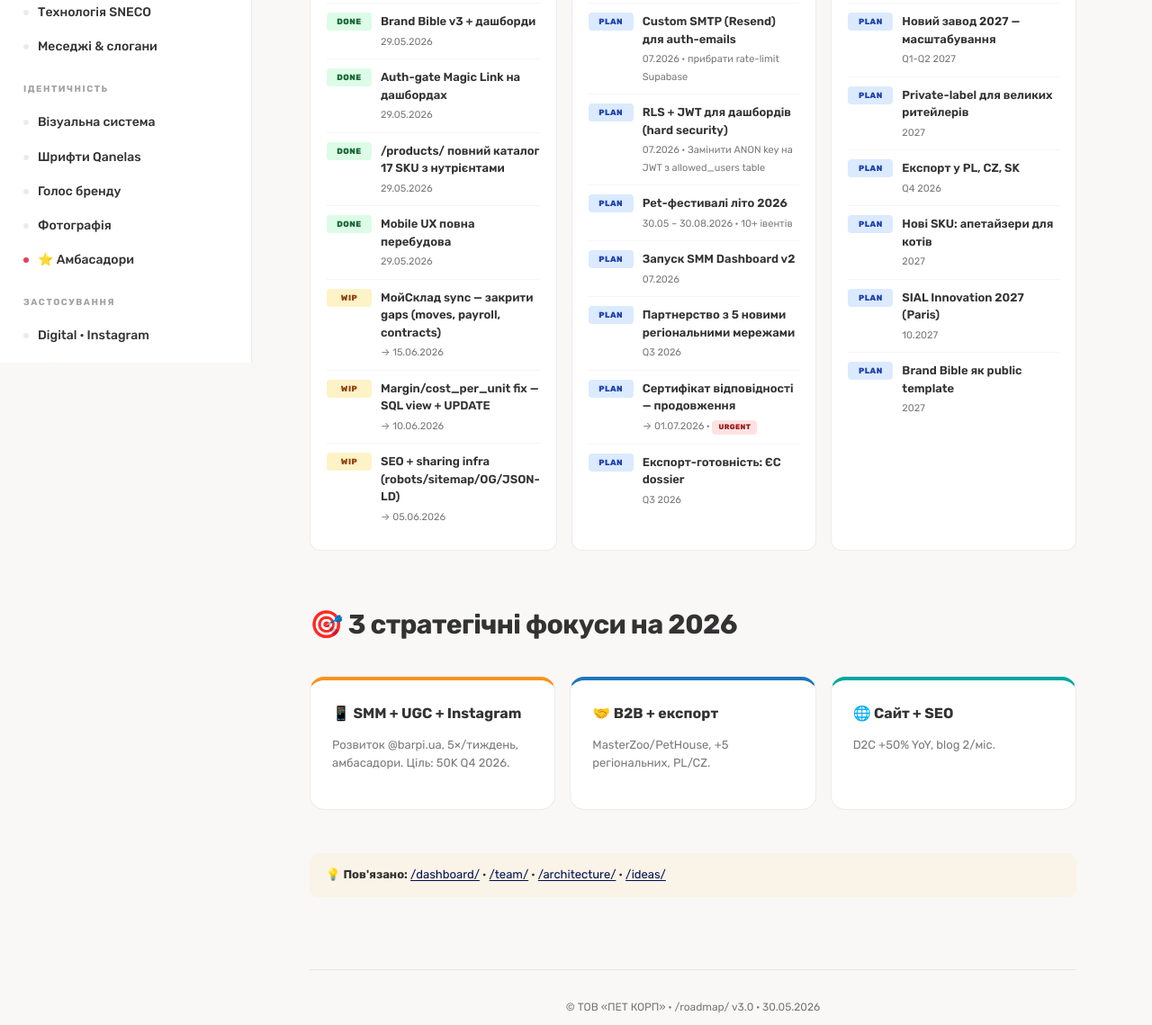
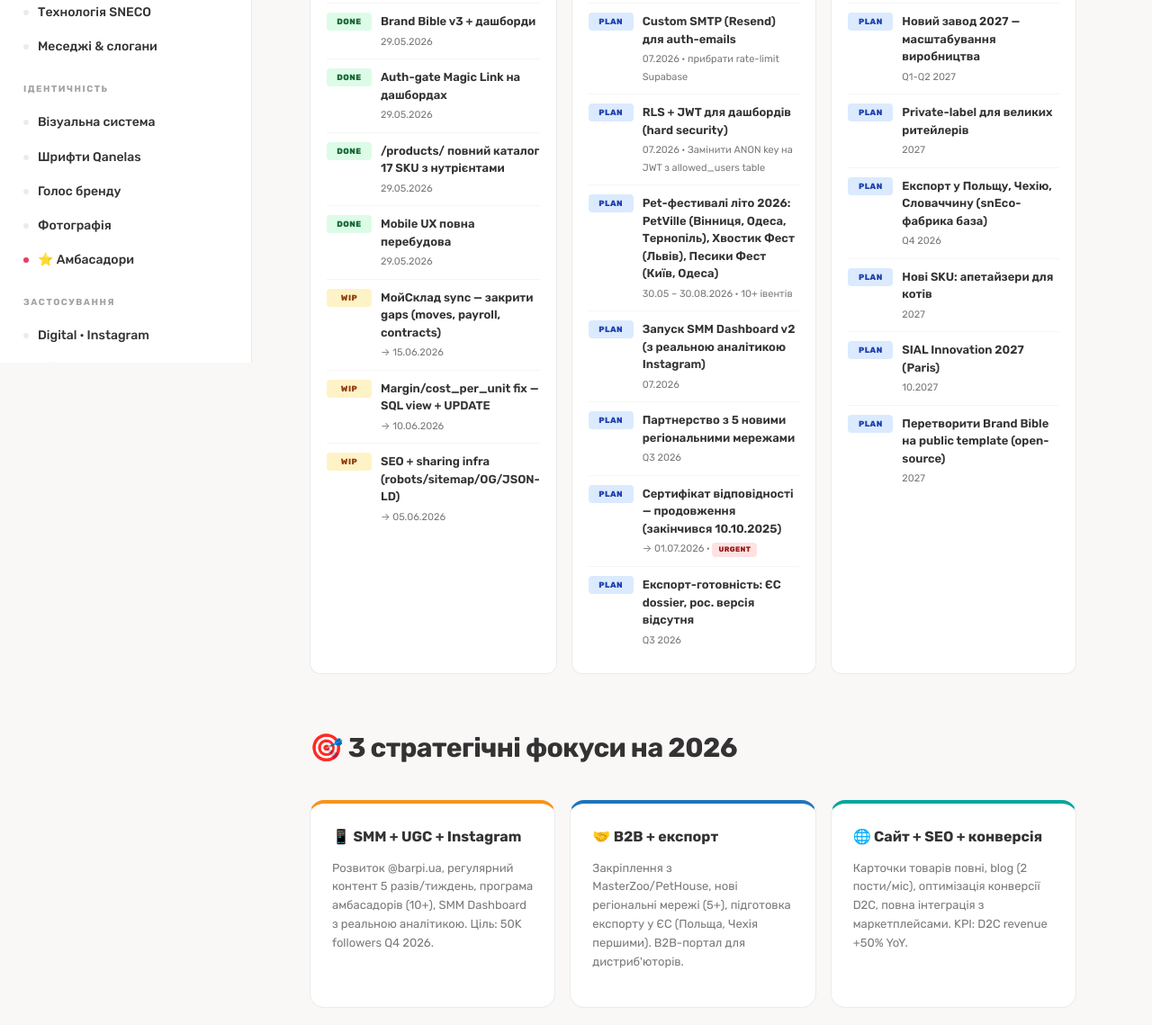
Before and after one commit to dreamcarua/barpi-brand-book, a plain HTML site: page roadmap/index.html in a window 1280 px wide. Shown: the part 397-1536 px from the top of the page at 90% size. Drawn offline with Linux system fonts and the light colour scheme.

Commit message:
Restore roadmap/index.html verbatim — fix condensed content from previous batch

```diff
--- a/roadmap/index.html
+++ b/roadmap/index.html
@@ -48,13 +48,55 @@
     <h3>🔥 NOW</h3>
     <div class="meta"><span data-lang="uk">Червень 2026 · у роботі</span><span data-lang="en">June 2026 · in progress</span></div>
 
-    <div class="rm-task"><span class="rm-status done">DONE</span><div class="rm-body"><strong><span data-lang="uk">Brand Bible v3 + дашборди</span><span data-lang="en">Brand Bible v3 + dashboards</span></strong><span class="when">29.05.2026</span></div></div>
-    <div class="rm-task"><span class="rm-status done">DONE</span><div class="rm-body"><strong><span data-lang="uk">Auth-gate Magic Link на дашбордах</span><span data-lang="en">Magic Link auth-gate on dashboards</span></strong><span class="when">29.05.2026</span></div></div>
-    <div class="rm-task"><span class="rm-status done">DONE</span><div class="rm-body"><strong><span data-lang="uk">/products/ повний каталог 17 SKU з нутрієнтами</span><span data-lang="en">/products/ full 17 SKU catalog</span></strong><span class="when">29.05.2026</span></div></div>
-    <div class="rm-task"><span class="rm-status done">DONE</span><div class="rm-body"><strong><span data-lang="uk">Mobile UX повна перебудова</span><span data-lang="en">Mobile UX full rebuild</span></strong><span class="when">29.05.2026</span></div></div>
-    <div class="rm-task"><span class="rm-status wip">WIP</span><div class="rm-body"><strong><span data-lang="uk">МойСклад sync — закрити gaps (moves, payroll, contracts)</span><span data-lang="en">MoySklad sync — close gaps (moves, payroll, contracts)</span></strong><span class="when">→ 15.06.2026</span></div></div>
-    <div class="rm-task"><span class="rm-status wip">WIP</span><div class="rm-body"><strong><span data-lang="uk">Margin/cost_per_unit fix — SQL view + UPDATE</span><span data-lang="en">Margin/cost_per_unit fix</span></strong><span class="when">→ 10.06.2026</span></div></div>
-    <div class="rm-task"><span class="rm-status wip">WIP</span><div class="rm-body"><strong>SEO + sharing infra (robots/sitemap/OG/JSON-LD)</strong><span class="when">→ 05.06.2026</span></div></div>
+    <div class="rm-task">
+      <span class="rm-status done">DONE</span>
+      <div class="rm-body">
+        <strong><span data-lang="uk">Brand Bible v3 + дашборди</span><span data-lang="en">Brand Bible v3 + dashboards</span></strong>
+        <span class="when">29.05.2026</span>
+      </div>
+    </div>
+    <div class="rm-task">
+      <span class="rm-status done">DONE</span>
+      <div class="rm-body">
+        <strong><span data-lang="uk">Auth-gate Magic Link на дашбордах</span><span data-lang="en">Magic Link auth-gate on dashboards</span></strong>
+        <span class="when">29.05.2026</span>
+      </div>
+    </div>
+    <div class="rm-task">
+      <span class="rm-status done">DONE</span>
+      <div class="rm-body">
+        <strong><span data-lang="uk">/products/ повний каталог 17 SKU з нутрієнтами</span><span data-lang="en">/products/ full 17 SKU catalog</span></strong>
+        <span class="when">29.05.2026</span>
+      </div>
+    </div>
+    <div class="rm-task">
+      <span class="rm-status done">DONE</span>
+      <div class="rm-body">
+        <strong><span data-lang="uk">Mobile UX повна перебудова</span><span data-lang="en">Mobile UX full rebuild</span></strong>
+        <span class="when">29.05.2026</span>
+      </div>
+    </div>
+    <div class="rm-task">
+      <span class="rm-status wip">WIP</span>
+      <div class="rm-body">
+        <strong><span data-lang="uk">МойСклад sync — закрити gaps (moves, payroll, contracts)</span><span data-lang="en">MoySklad sync — close gaps (moves, payroll, contracts)</span></strong>
+        <span class="when">→ 15.06.2026</span>
+      </div>
+    </div>
+    <div class="rm-task">
+      <span class="rm-status wip">WIP</span>
+      <div class="rm-body">
+        <strong><span data-lang="uk">Margin/cost_per_unit fix — SQL view + UPDATE</span><span data-lang="en">Margin/cost_per_unit fix</span></strong>
+        <span class="when">→ 10.06.2026</span>
+      </div>
+    </div>
+    <div class="rm-task">
+      <span class="rm-status wip">WIP</span>
+      <div class="rm-body">
+        <strong>SEO + sharing infra (robots/sitemap/OG/JSON-LD)</strong>
+        <span class="when">→ 05.06.2026</span>
+      </div>
+    </div>
 
   </div>
 
@@ -62,13 +104,55 @@
     <h3>➡️ NEXT</h3>
     <div class="meta"><span data-lang="uk">Липень–серпень 2026</span><span data-lang="en">July–August 2026</span></div>
 
-    <div class="rm-task"><span class="rm-status plan">PLAN</span><div class="rm-body"><strong><span data-lang="uk">Custom SMTP (Resend) для auth-emails</span><span data-lang="en">Custom SMTP (Resend) for auth emails</span></strong><span class="when">07.2026 · <span data-lang="uk">прибрати rate-limit Supabase</span><span data-lang="en">remove Supabase rate-limit</span></span></div></div>
-    <div class="rm-task"><span class="rm-status plan">PLAN</span><div class="rm-body"><strong><span data-lang="uk">RLS + JWT для дашбордів (hard security)</span><span data-lang="en">RLS + JWT for dashboards (hard security)</span></strong><span class="when">07.2026 · <span data-lang="uk">Замінити ANON key на JWT з allowed_users table</span><span data-lang="en">Replace ANON with JWT, allowed_users table</span></span></div></div>
-    <div class="rm-task"><span class="rm-status plan">PLAN</span><div class="rm-body"><strong><span data-lang="uk">Pet-фестивалі літо 2026</span><span data-lang="en">Pet festivals summer 2026</span></strong><span class="when">30.05 – 30.08.2026 · <span data-lang="uk">10+ івентів</span><span data-lang="en">10+ events</span></span></div></div>
-    <div class="rm-task"><span class="rm-status plan">PLAN</span><div class="rm-body"><strong><span data-lang="uk">Запуск SMM Dashboard v2</span><span data-lang="en">SMM Dashboard v2 launch</span></strong><span class="when">07.2026</span></div></div>
-    <div class="rm-task"><span class="rm-status plan">PLAN</span><div class="rm-body"><strong><span data-lang="uk">Партнерство з 5 новими регіональними мережами</span><span data-lang="en">5 new regional chains partnerships</span></strong><span class="when">Q3 2026</span></div></div>
-    <div class="rm-task"><span class="rm-status plan">PLAN</span><div class="rm-body"><strong><span data-lang="uk">Сертифікат відповідності — продовження</span><span data-lang="en">Conformity Cert renewal</span></strong><span class="when">→ 01.07.2026 · <span class="rm-status block" style="font-size:8px;padding:2px 6px;display:inline-block">URGENT</span></span></div></div>
-    <div class="rm-task"><span class="rm-status plan">PLAN</span><div class="rm-body"><strong><span data-lang="uk">Експорт-готовність: ЄС dossier</span><span data-lang="en">Export-ready: EU dossier</span></strong><span class="when">Q3 2026</span></div></div>
+    <div class="rm-task">
+      <span class="rm-status plan">PLAN</span>
+      <div class="rm-body">
+        <strong><span data-lang="uk">Custom SMTP (Resend) для auth-emails</span><span data-lang="en">Custom SMTP (Resend) for auth emails</span></strong>
+        <span class="when">07.2026 · <span data-lang="uk">прибрати rate-limit Supabase</span><span data-lang="en">remove Supabase rate-limit</span></span>
+      </div>
+    </div>
+    <div class="rm-task">
+      <span class="rm-status plan">PLAN</span>
+      <div class="rm-body">
+        <strong><span data-lang="uk">RLS + JWT для дашбордів (hard security)</span><span data-lang="en">RLS + JWT for dashboards (hard security)</span></strong>
+        <span class="when">07.2026 · <span data-lang="uk">Замінити ANON key на JWT з allowed_users table</span><span data-lang="en">Replace ANON with JWT, allowed_users table</span></span>
+      </div>
+    </div>
+    <div class="rm-task">
+      <span class="rm-status plan">PLAN</span>
+      <div class="rm-body">
+        <strong><span data-lang="uk">Pet-фестивалі літо 2026: PetVille (Вінниця, Одеса, Тернопіль), Хвостик Фест (Львів), Песики Фест (Київ, Одеса)</span><span data-lang="en">Pet festivals summer 2026</span></strong>
+        <span class="when">30.05 – 30.08.2026 · <span data-lang="uk">10+ івентів</span><span data-lang="en">10+ events</span></span>
+      </div>
+    </div>
+    <div class="rm-task">
+      <span class="rm-status plan">PLAN</span>
+      <div class="rm-body">
+        <strong><span data-lang="uk">Запуск SMM Dashboard v2 (з реальною аналітикою Instagram)</span><span data-lang="en">SMM Dashboard v2 launch</span></strong>
+        <span class="when">07.2026</span>
+      </div>
+    </div>
+    <div class="rm-task">
+      <span class="rm-status plan">PLAN</span>
+      <div class="rm-body">
+        <strong><span data-lang="uk">Партнерство з 5 новими регіональними мережами</span><span data-lang="en">5 new regional chains partnerships</span></strong>
+        <span class="when">Q3 2026</span>
+      </div>
+    </div>
+    <div class="rm-task">
+      <span class="rm-status plan">PLAN</span>
+      <div class="rm-body">
+        <strong><span data-lang="uk">Сертифікат відповідності — продовження (закінчився 10.10.2025)</span><span data-lang="en">Conformity Cert renewal</span></strong>
+        <span class="when">→ 01.07.2026 · <span class="rm-status block" style="font-size:8px;padding:2px 6px;display:inline-block">URGENT</span></span>
+      </div>
+    </div>
+    <div class="rm-task">
+      <span class="rm-status plan">PLAN</span>
+      <div class="rm-body">
+        <strong><span data-lang="uk">Експорт-готовність: ЄС dossier, рос. версія відсутня</span><span data-lang="en">Export-ready: EU dossier</span></strong>
+        <span class="when">Q3 2026</span>
+      </div>
+    </div>
 
   </div>
 
@@ -76,12 +160,48 @@
     <h3>🔮 LATER</h3>
     <div class="meta">Q4 2026 – 2027</div>
 
-    <div class="rm-task"><span class="rm-status plan">PLAN</span><div class="rm-body"><strong><span data-lang="uk">Новий завод 2027 — масштабування</span><span data-lang="en">New factory 2027 — scale production</span></strong><span class="when">Q1-Q2 2027</span></div></div>
-    <div class="rm-task"><span class="rm-status plan">PLAN</span><div class="rm-body"><strong><span data-lang="uk">Private-label для великих ритейлерів</span><span data-lang="en">Private-label for large retailers</span></strong><span class="when">2027</span></div></div>
-    <div class="rm-task"><span class="rm-status plan">PLAN</span><div class="rm-body"><strong><span data-lang="uk">Експорт у PL, CZ, SK</span><span data-lang="en">Export to PL, CZ, SK</span></strong><span class="when">Q4 2026</span></div></div>
-    <div class="rm-task"><span class="rm-status plan">PLAN</span><div class="rm-body"><strong><span data-lang="uk">Нові SKU: апетайзери для котів</span><span data-lang="en">New SKUs: cat appetizers</span></strong><span class="when">2027</span></div></div>
-    <div class="rm-task"><span class="rm-status plan">PLAN</span><div class="rm-body"><strong>SIAL Innovation 2027 (Paris)</strong><span class="when">10.2027</span></div></div>
-    <div class="rm-task"><span class="rm-status plan">PLAN</span><div class="rm-body"><strong><span data-lang="uk">Brand Bible як public template</span><span data-lang="en">Open-source Brand Bible template</span></strong><span class="when">2027</span></div></div>
+    <div class="rm-task">
+      <span class="rm-status plan">PLAN</span>
+      <div class="rm-body">
+        <strong><span data-lang="uk">Новий завод 2027 — масштабування виробництва</span><span data-lang="en">New factory 2027 — scale production</span></strong>
+        <span class="when">Q1-Q2 2027</span>
+      </div>
+    </div>
+    <div class="rm-task">
+      <span class="rm-status plan">PLAN</span>
+      <div class="rm-body">
+        <strong><span data-lang="uk">Private-label для великих ритейлерів</span><span data-lang="en">Private-label for large retailers</span></strong>
+        <span class="when">2027</span>
+      </div>
+    </div>
+    <div class="rm-task">
+      <span class="rm-status plan">PLAN</span>
+      <div class="rm-body">
+        <strong><span data-lang="uk">Експорт у Польщу, Чехію, Словаччину (snEco-фабрика база)</span><span data-lang="en">Export to PL, CZ, SK (snEco factory base)</span></strong>
+        <span class="when">Q4 2026</span>
+      </div>
+    </div>
+    <div class="rm-task">
+      <span class="rm-status plan">PLAN</span>
+      <div class="rm-body">
+        <strong><span data-lang="uk">Нові SKU: апетайзери для котів</span><span data-lang="en">New SKUs: cat appetizers</span></strong>
+        <span class="when">2027</span>
+      </div>
+    </div>
+    <div class="rm-task">
+      <span class="rm-status plan">PLAN</span>
+      <div class="rm-body">
+        <strong>SIAL Innovation 2027 (Paris)</strong>
+        <span class="when">10.2027</span>
+      </div>
+    </div>
+    <div class="rm-task">
+      <span class="rm-status plan">PLAN</span>
+      <div class="rm-body">
+        <strong><span data-lang="uk">Перетворити Brand Bible на public template (open-source)</span><span data-lang="en">Open-source Brand Bible template</span></strong>
+        <span class="when">2027</span>
+      </div>
+    </div>
 
   </div>
 
@@ -91,21 +211,41 @@
 <div class="card-grid">
   <div class="card" style="border-top:4px solid var(--sku-1)">
     <h4>📱 <span data-lang="uk">SMM + UGC + Instagram</span><span data-lang="en">SMM + UGC + Instagram</span></h4>
-    <p style="font-size:13px;color:var(--text-muted)"><span data-lang="uk">Розвиток @barpi.ua, 5×/тиждень, амбасадори. Ціль: 50K Q4 2026.</span><span data-lang="en">@barpi.ua growth, 5x/week, ambassadors. Target: 50K Q4 2026.</span></p>
+    <p style="font-size:13px;color:var(--text-muted)">
+      <span data-lang="uk">Розвиток @barpi.ua, регулярний контент 5 разів/тиждень, програма амбасадорів (10+), SMM Dashboard з реальною аналітикою. Ціль: 50K followers Q4 2026.</span>
+      <span data-lang="en">@barpi.ua growth, 5x/week content, ambassador program (10+), SMM Dashboard with real analytics. Target: 50K followers Q4 2026.</span>
+    </p>
   </div>
   <div class="card" style="border-top:4px solid var(--sku-2)">
     <h4>🤝 B2B + <span data-lang="uk">експорт</span><span data-lang="en">export</span></h4>
-    <p style="font-size:13px;color:var(--text-muted)"><span data-lang="uk">MasterZoo/PetHouse, +5 регіональних, PL/CZ.</span><span data-lang="en">MasterZoo/PetHouse, +5 regional chains, PL/CZ.</span></p>
+    <p style="font-size:13px;color:var(--text-muted)">
+      <span data-lang="uk">Закріплення з MasterZoo/PetHouse, нові регіональні мережі (5+), підготовка експорту у ЄС (Польща, Чехія першими). B2B-портал для дистриб'юторів.</span>
+      <span data-lang="en">Solidify MasterZoo/PetHouse, new regional chains (5+), EU export prep (PL, CZ first). B2B portal for distributors.</span>
+    </p>
   </div>
   <div class="card" style="border-top:4px solid var(--sku-3)">
-    <h4>🌐 <span data-lang="uk">Сайт + SEO</span><span data-lang="en">Website + SEO</span></h4>
-    <p style="font-size:13px;color:var(--text-muted)"><span data-lang="uk">D2C +50% YoY, blog 2/міс.</span><span data-lang="en">D2C +50% YoY, blog 2/mo.</span></p>
+    <h4>🌐 <span data-lang="uk">Сайт + SEO + конверсія</span><span data-lang="en">Website + SEO + conversion</span></h4>
+    <p style="font-size:13px;color:var(--text-muted)">
+      <span data-lang="uk">Карточки товарів повні, blog (2 пости/міс), оптимізація конверсії D2C, повна інтеграція з маркетплейсами. KPI: D2C revenue +50% YoY.</span>
+      <span data-lang="en">Full product pages, blog (2 posts/mo), D2C conversion optimization, full marketplace integration. KPI: D2C revenue +50% YoY.</span>
+    </p>
   </div>
 </div>
 
+<h2>📊 <span data-lang="uk">Завершені етапи 2026</span><span data-lang="en">Completed Milestones 2026</span></h2>
+<ul>
+  <li>✅ <span data-lang="uk">Brand Bible v1 launch (квітень 2026)</span><span data-lang="en">Brand Bible v1 launch (April 2026)</span></li>
+  <li>✅ <span data-lang="uk">Інтеграція з МойСклад API (24 ендпоінти)</span><span data-lang="en">MoySklad API integration (24 endpoints)</span></li>
+  <li>✅ Customer 360, Sales Performance, Financial v3, Production, Inventory dashboards</li>
+  <li>✅ <span data-lang="uk">Brand Bible v3.2 + mobile UX (травень 2026)</span><span data-lang="en">Brand Bible v3.2 + mobile UX (May 2026)</span></li>
+  <li>✅ <span data-lang="uk">/products/ + /partners/ + /ambassadors/ + /downloads/ глибокий контент</span><span data-lang="en">/products/ + /partners/ + /ambassadors/ + /downloads/ deep content</span></li>
+  <li>✅ <span data-lang="uk">Magic Link auth + 6-user allowlist</span><span data-lang="en">Magic Link auth + 6-user allowlist</span></li>
+  <li>✅ <span data-lang="uk">9 етикеток 20г tech-pack у виробництво</span><span data-lang="en">9 labels 20g tech-pack to production</span></li>
+</ul>
+
 <p style="margin-top:32px;padding:14px 18px;background:rgba(254,191,39,0.08);border-radius:10px;font-size:13px">
-  <span data-lang="uk">💡 <strong>Пов'язано:</strong> <a href="/dashboard/">/dashboard/</a> · <a href="/team/">/team/</a> · <a href="/architecture/">/architecture/</a> · <a href="/ideas/">/ideas/</a></span>
-  <span data-lang="en">💡 <strong>Related:</strong> <a href="/dashboard/">/dashboard/</a> · <a href="/team/">/team/</a> · <a href="/architecture/">/architecture/</a> · <a href="/ideas/">/ideas/</a></span>
+  <span data-lang="uk">💡 <strong>Пов'язано:</strong> Дашборди — <a href="/dashboard/">/dashboard/</a> · Команда — <a href="/team/">/team/</a> · Архітектура — <a href="/architecture/">/architecture/</a> · Ідеї — <a href="/ideas/">/ideas/</a></span>
+  <span data-lang="en">💡 <strong>Related:</strong> Dashboards — <a href="/dashboard/">/dashboard/</a> · Team — <a href="/team/">/team/</a> · Architecture — <a href="/architecture/">/architecture/</a> · Ideas — <a href="/ideas/">/ideas/</a></span>
 </p>
 
 <div class="page-foot"><div>© <span data-lang="uk">ТОВ «ПЕТ КОРП»</span><span data-lang="en">Pet Corp LLC</span> · /roadmap/ v3.0 · 30.05.2026</div></div>
```
